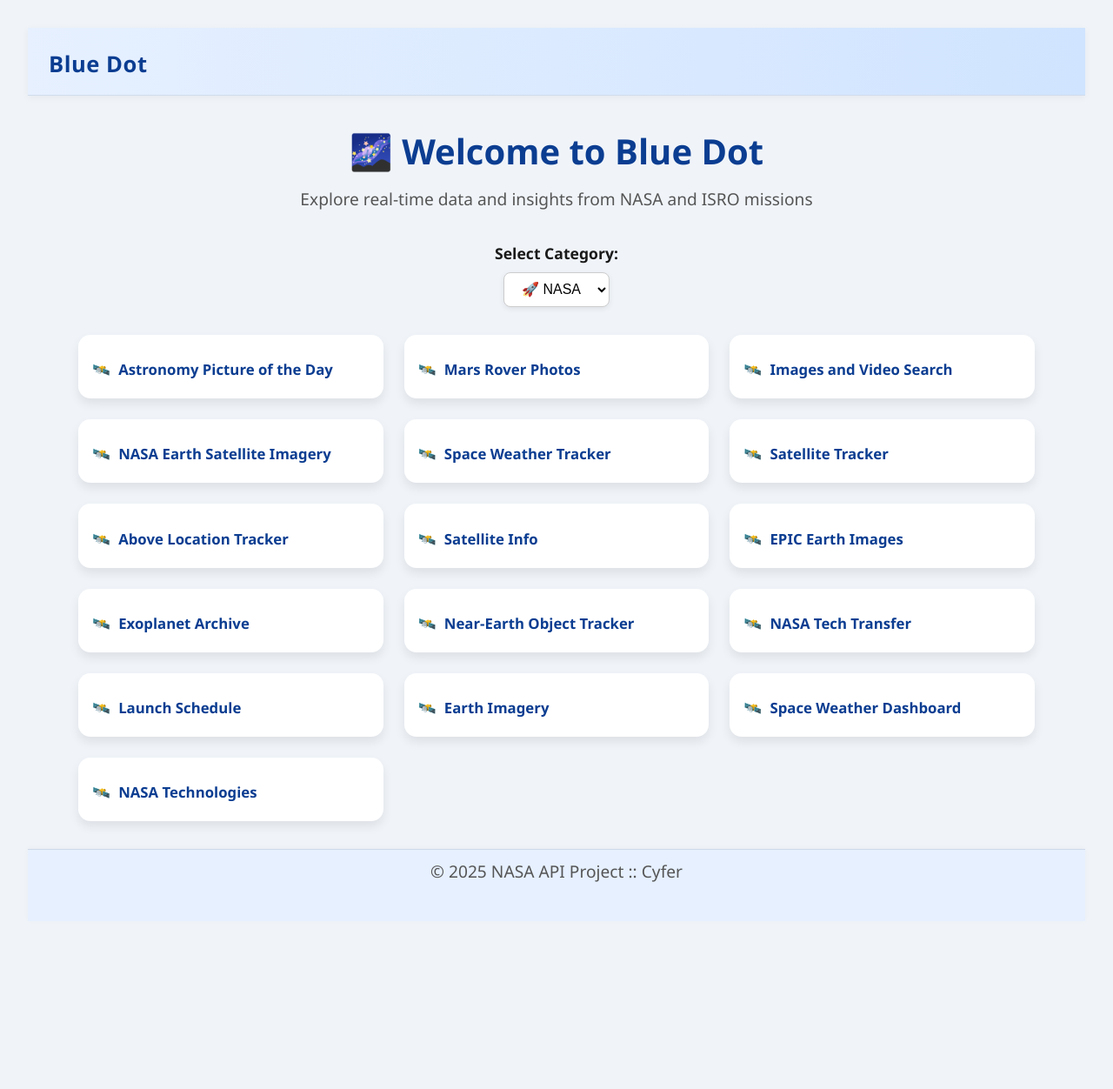
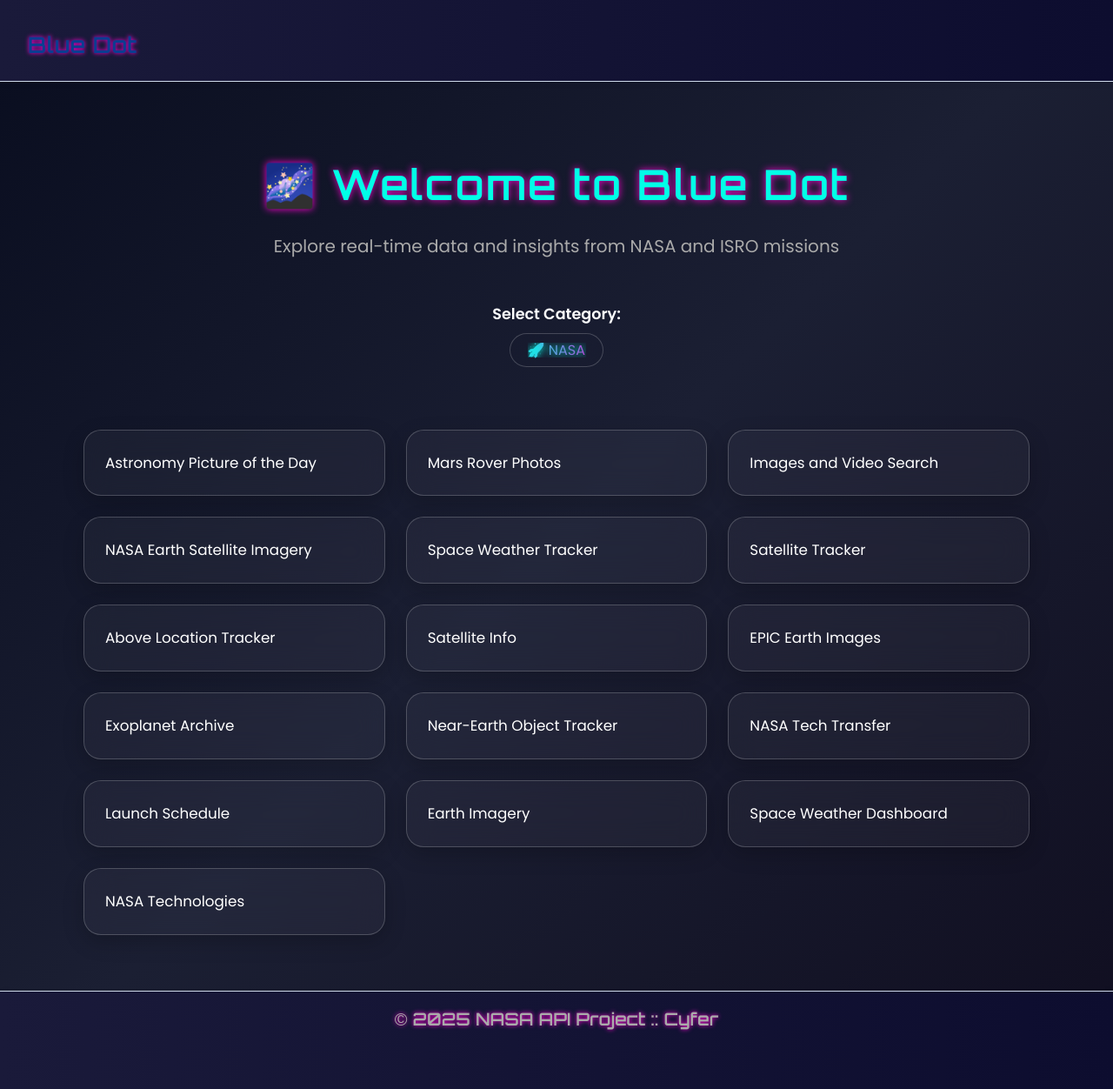
Before and after one commit to Cyfer-ap/N-SIH-1, a Django app: page / in a window 1280 px wide. Shown: the whole page at 87% size. Before the commit the page ends 1014 px from the top, so only its background shows below. Run offline with Django 5.2, Linux system fonts and the light colour scheme.

Commit message:
Enhanced HomeScreen

```diff
--- a/nasa_app/static/css/home.css
+++ b/nasa_app/static/css/home.css
@@ -1,147 +1,206 @@
-/* Base Setup */
-body {
-  background-color: #f0f4f9;
-  font-family: 'Segoe UI', Tahoma, sans-serif;
-  margin: 0;
-  padding: 2rem;
-  color: #1a1a1a;
+@import url('https://fonts.googleapis.com/css2?family=Orbitron:wght@600&family=Poppins:wght@300;400;600&display=swap');
+
+/* =============================
+   🌌 Blue Dot — Refined & Modern UI
+   ============================= */
+
+/* 🎨 CSS Variables */
+:root {
+  --font-primary: 'Poppins', sans-serif;
+  --font-heading: 'Orbitron', sans-serif;
+
+  --color-bg: #0c0c1c;
+  --color-hero: #13132b;
+  --color-card: rgba(255, 255, 255, 0.04);
+  --color-glass: rgba(255, 255, 255, 0.1);
+  --color-border: rgba(255, 255, 255, 0.2);
+  --color-accent: #00ffe7;
+  --color-accent-alt: #ff00d4;
+  --color-text: #ffffff;
+  --color-muted: #aaaaaa;
+
+  --blur: 16px;
+  --radius: 20px;
+
+  --transition-fast: 0.3s ease;
+  --transition-slow: 0.7s ease;
 }
 
+/* 🔤 Google Fonts */
+
+/* 🌌 Reset */
+* {
+  margin: 0;
+  padding: 0;
+  box-sizing: border-box;
+}
+body {
+  font-family: var(--font-primary), serif;
+  background: linear-gradient(135deg, #090d1f, #1b1f33, #100e20);
+  color: var(--color-text);
+  line-height: 1.6;
+  min-height: 100vh;
+  overflow-x: hidden;
+  display: flex;
+  flex-direction: column;
+}
+
+/* 🌠 Header/Footer Backgrounds */
+header, footer {
+  background: linear-gradient(90deg, #1a1a3a, #0d0d2f);
+  padding: 1rem 2rem;
+  text-align: center;
+  font-family: var(--font-heading), serif;
+  font-size: 1.2rem;
+  color: var(--color-accent);
+  text-shadow: 0 0 5px var(--color-accent-alt);
+
+}
+
+/* 🪐 Hero Section */
 h2 {
+  font-family: var(--font-heading), serif;
+  font-size: 3rem;
   text-align: center;
-  font-size: 2.5rem;
-  color: #0b3d91;
+  color: var(--color-accent);
+  margin: 3rem 0 1rem;
+  letter-spacing: 2px;
+  text-shadow: 0 0 8px var(--color-accent-alt);
+  animation: fadeInDown 1s ease-in-out;
+}
+p {
+  font-size: 1.25rem;
+  color: var(--color-muted);
+  text-align: center;
+  margin-bottom: 3rem;
+  animation: fadeIn 1.5s ease-in-out;
+}
+
+/* 🔘 Dropdown */
+label {
+  display: block;
+  font-weight: 600;
+  font-size: 1.1rem;
+  text-align: center;
   margin-bottom: 0.5rem;
 }
-
-p {
-  text-align: center;
-  font-size: 1.2rem;
-  color: #555;
-  margin-bottom: 2rem;
-}
-
-/* Dropdown */
-label {
+/* 🔘 Dropdown <select> */
+select {
   display: block;
-  text-align: center;
-  font-size: 1.1rem;
-  margin-bottom: 0.5rem;
-}
-
-#categorySelect {
-  display: block;
-  margin: 0 auto 2rem;
-  padding: 0.6rem 1rem;
+  margin: 0 auto 2.5rem;
+  padding: 0.6rem 1.2rem;
   font-size: 1rem;
-  border-radius: 8px;
-  border: 1px solid #ccc;
-  background-color: white;
-  box-shadow: 0 2px 6px rgba(0, 0, 0, 0.08);
-  transition: border-color 0.3s ease;
-}
-
-#categorySelect:focus {
-  border-color: #0b3d91;
-  outline: none;
-}
-
-/* Section containers */
-.category-section {
-  margin-top: 2rem;
-  animation: fadeIn 0.4s ease-in;
-}
-
-.hidden {
-  display: none !important;
-}
-
-/* Grid Layout */
-.category-links {
-  display: grid;
-  grid-template-columns: repeat(auto-fit, minmax(260px, 1fr));
-  gap: 1.5rem;
-  padding: 0;
-  margin: 0 auto;
-  max-width: 1100px;
-  list-style: none;
-}
-
-/* Cards */
-.category-links li {
-  background-color: #ffffff;
-  border-radius: 14px;
-  box-shadow: 0 6px 12px rgba(0, 0, 0, 0.08);
-  overflow: hidden;
-  transition: transform 0.3s ease, box-shadow 0.3s ease;
-  padding: 1.2rem 1rem;
+  font-family: var(--font-primary), serif;
+  color: var(--color-text);
+  background: var(--color-glass);
+  border: 1px solid var(--color-border);
+  border-radius: var(--radius);
+  backdrop-filter: blur(var(--blur));
+  transition: var(--transition-fast);
+  appearance: none; /* remove default dropdown arrow */
+  -webkit-appearance: none;
+  -moz-appearance: none;
+  background-image: linear-gradient(to right, var(--color-accent), var(--color-accent-alt));
+  background-clip: text;
+  -webkit-background-clip: text;
+  color: transparent;
+  text-shadow: 0 0 10px var(--color-accent);
   position: relative;
 }
 
-.category-links li:hover {
-  transform: translateY(-6px);
-  box-shadow: 0 10px 18px rgba(0, 0, 0, 0.15);
-  background-color: #eef4fc;
+/* 🧾 Dropdown options */
+select option {
+  color: #ffffff;
+  background-color: #1a1a2e;
+  font-size: 1rem;
+  font-family: var(--font-primary), serif;
+  padding: 0.6rem;
+  border: none;
 }
 
-.category-links li::before {
-  content: "";
-  position: absolute;
-  top: 0;
-  left: 0;
-  height: 4px;
-  width: 100%;
-  background: linear-gradient(to right, #0b3d91, #3498db);
-  transform: scaleX(0);
-  transform-origin: left;
-  transition: transform 0.3s ease;
+/* 🖱️ Hover and focus on select */
+select:hover,
+select:focus {
+  border-color: var(--color-accent);
+  outline: none;
+  box-shadow: 0 0 10px var(--color-accent-alt);
 }
 
-.category-links li:hover::before {
-  transform: scaleX(1);
+
+/* 📦 Category Links Layout */
+.category-section {
+  display: grid;
+  grid-template-columns: repeat(auto-fit, minmax(280px, 1fr));
+  gap: 1.5rem;
+  padding: 2rem;
+  width: 100%;
+  max-width: 1200px;
+  margin: 0 auto;
+}
+.category-section li {
+  list-style: none;
+}
+.category-section a {
+  display: block;
+  background: var(--color-card);
+  padding: 1.5rem;
+  border-radius: var(--radius);
+  border: 1px solid var(--color-border);
+  color: var(--color-text);
+  text-decoration: none;
+  font-weight: 500;
+  font-size: 1.05rem;
+  backdrop-filter: blur(var(--blur));
+  transition: var(--transition-slow);
+  box-shadow: 0 8px 25px rgba(0, 0, 0, 0.2);
+  position: relative;
+  overflow: hidden;
+}
+.category-section a::before {
+  content: '';
+  position: absolute;
+  top: -50%;
+  left: -50%;
+  width: 200%;
+  height: 200%;
+  background: radial-gradient(circle, var(--color-accent-alt) 0%, transparent 70%);
+  transform: rotate(45deg);
+  opacity: 0;
+  transition: opacity var(--transition-fast);
+}
+.category-section a:hover {
+  transform: scale(1.04);
+  border-color: var(--color-accent-alt);
+  box-shadow: 0 0 25px var(--color-accent), 0 0 60px var(--color-accent-alt);
+}
+.category-section a:hover::before {
+  opacity: 0.1;
 }
 
-.category-links a {
-  text-decoration: none;
-  font-size: 1.05rem;
-  font-weight: 600;
-  color: #0b3d91;
-  display: block;
-  padding-top: 0.5rem;
-  transition: color 0.3s ease;
+/* 🌫️ Utility */
+.hidden {
+  display: none;
 }
 
-.category-links a:hover {
-  color: #062a66;
+/* 📱 Responsive */
+@media (max-width: 768px) {
+  h2 {
+    font-size: 2.4rem;
+  }
+  p {
+    font-size: 1.1rem;
+  }
+  select {
+    width: 90%;
+  }
 }
 
-.category-links a::before {
-  content: "🛰️ ";
-  margin-right: 0.3rem;
+/* 🎞️ Keyframe Animations */
+@keyframes fadeIn {
+  from { opacity: 0; transform: translateY(20px); }
+  to   { opacity: 1; transform: translateY(0); }
 }
-
-/* Animations */
-@keyframes fadeIn {
-  from { opacity: 0; transform: translateY(10px); }
-  to { opacity: 1; transform: translateY(0); }
+@keyframes fadeInDown {
+  from { opacity: 0; transform: translateY(-30px); }
+  to   { opacity: 1; transform: translateY(0); }
 }
-
-/* Responsive */
-@media (max-width: 600px) {
-  body {
-    padding: 1rem;
-  }
-
-  h2 {
-    font-size: 2rem;
-  }
-
-  #categorySelect {
-    width: 100%;
-    max-width: 90%;
-  }
-
-  .category-links {
-    grid-template-columns: 1fr;
-  }
-}
--- a/nasa_project/settings.py
+++ b/nasa_project/settings.py
@@ -105,7 +105,7 @@
     os.path.join(BASE_DIR, 'nasa_app/static'),
 ]
 
-STATIC_ROOT = os.path.join(BASE_DIR, 'staticfiles')  # for collectstatic
+STATIC_ROOT = os.path.join(BASE_DIR, 'staticfiles')
 
 # Default primary key field type
 DEFAULT_AUTO_FIELD = 'django.db.models.BigAutoField'
```
